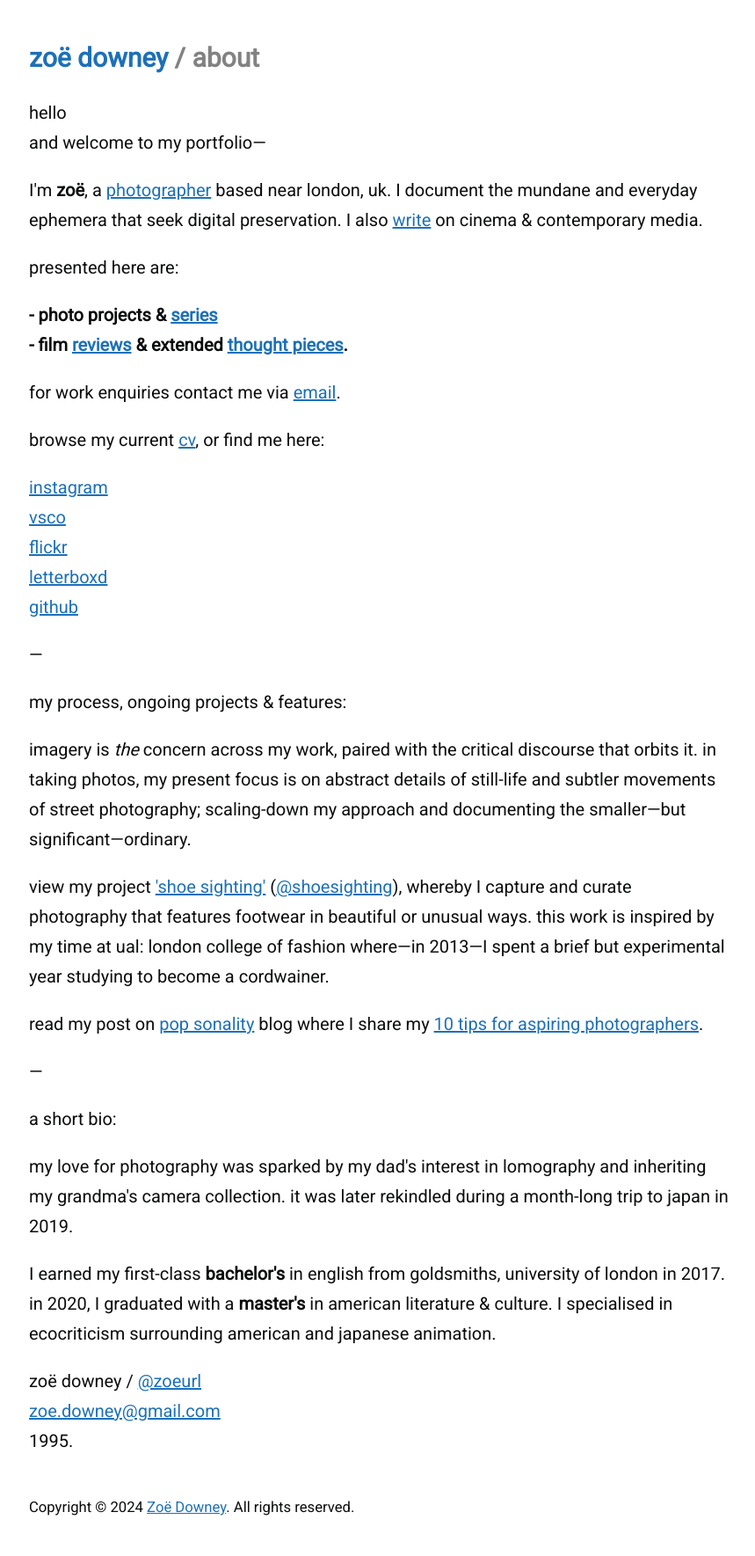
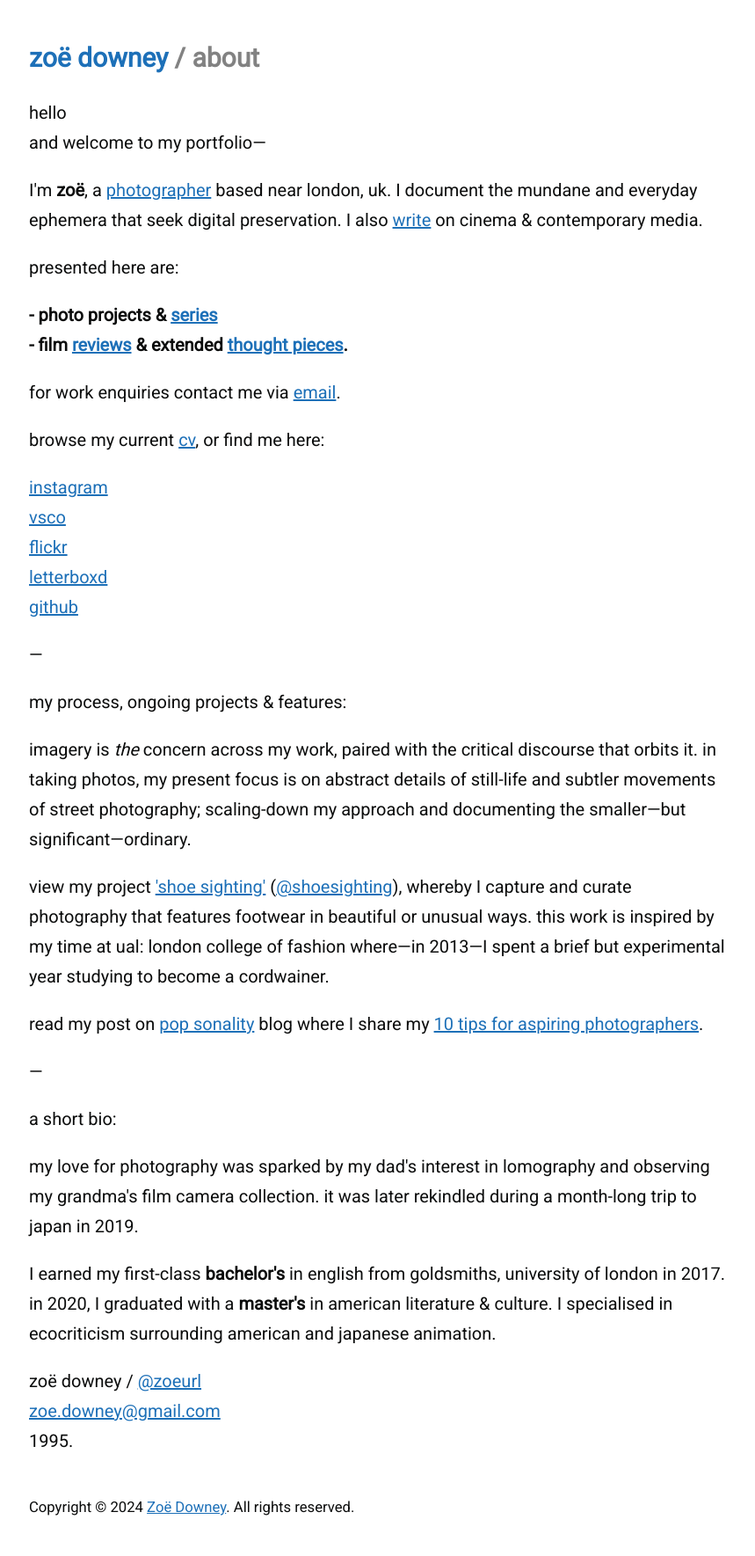
Before and after one commit to zoeurl/zoedowney.github.io, a Jekyll site: the page built from about/index.html, in a window 1280 px wide. Shown: the whole page at 88% size, without its empty margins (207-1066 px from the left). Built offline with Jekyll 4.4.1, drawn with Linux system fonts in a browser that asks for light colours.

Commit message:
Update index.html

```diff
--- a/about/index.html
+++ b/about/index.html
@@ -38,7 +38,7 @@
 </p>
 a short bio:
 </p>
-my love for photography was sparked by my dad's interest in lomography and inheriting my grandma's camera collection. it was later rekindled during a month-long trip to japan in 2019.
+my love for photography was sparked by my dad's interest in lomography and observing my grandma's film camera collection. it was later rekindled during a month-long trip to japan in 2019.
 </p>
 I earned my first-class <strong>bachelor's</strong> in english from goldsmiths, university of london in 2017. in 2020, I graduated with a <strong>master's</strong> in american literature & culture. I specialised in ecocriticism surrounding american and japanese animation.
 </p>
```
